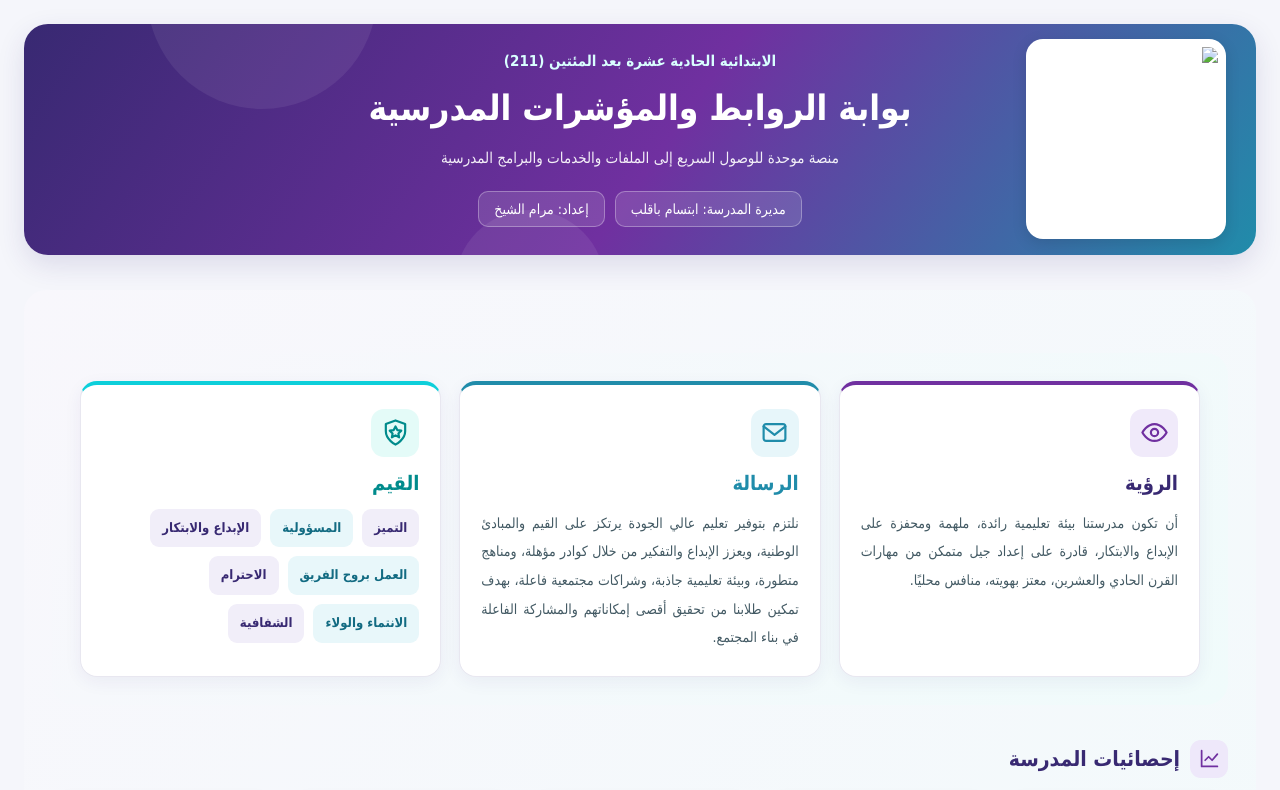
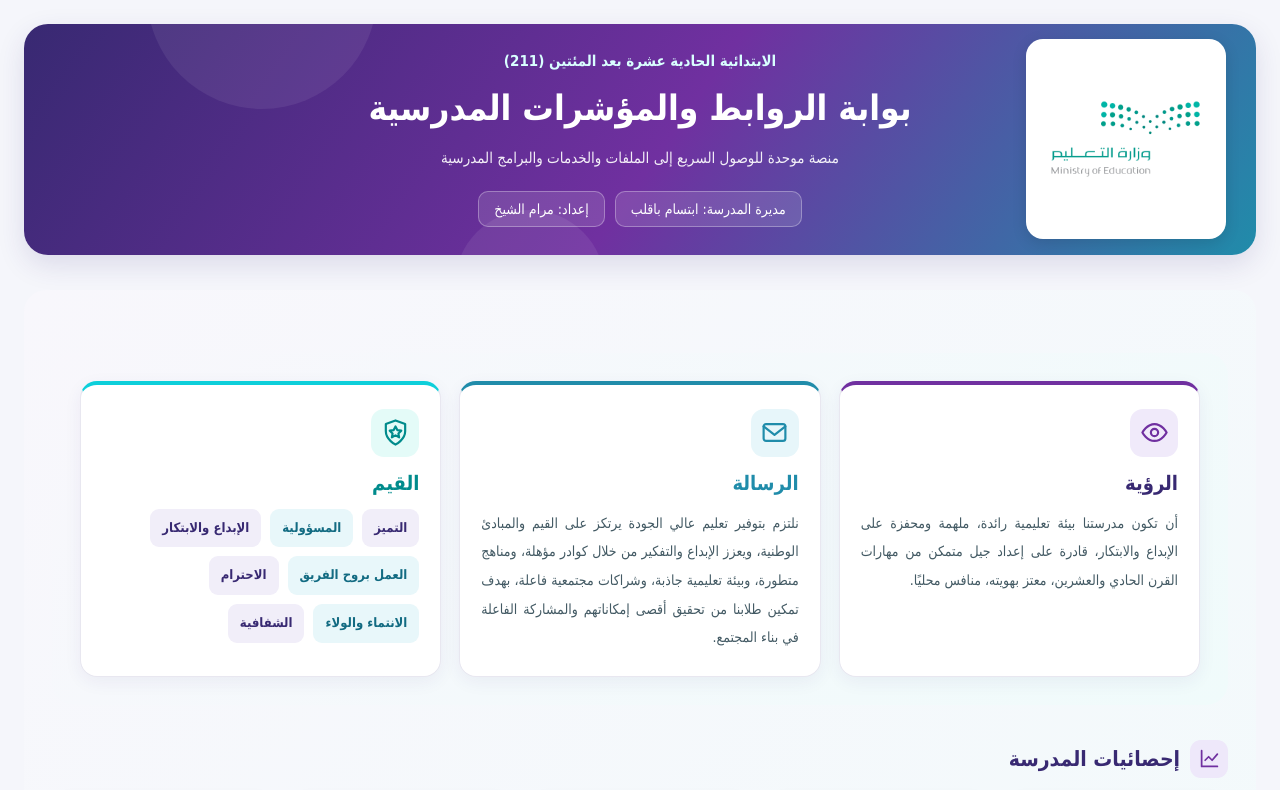
Before and after one commit to MaramALshaikh/school211, a plain HTML site: page index.html in a window 1280 px wide. Shown: the top 790 px of the page. Drawn offline with Linux system fonts and the light colour scheme.

Commit message:
Update index.html

```diff
--- a/index.html
+++ b/index.html
@@ -671,8 +671,8 @@ body {
       <!-- استبدلي الرابط التالي برابط مباشر لصورة شعار الوزارة -->
       <img
         class="ministry-logo"
-        src=""
-        alt="شعار وزارة التعليم السعودية"
+ src="images/ministry-logo.png"
+		  alt="شعار وزارة التعليم السعودية"
       >
 
       <div class="hero-content">
```
